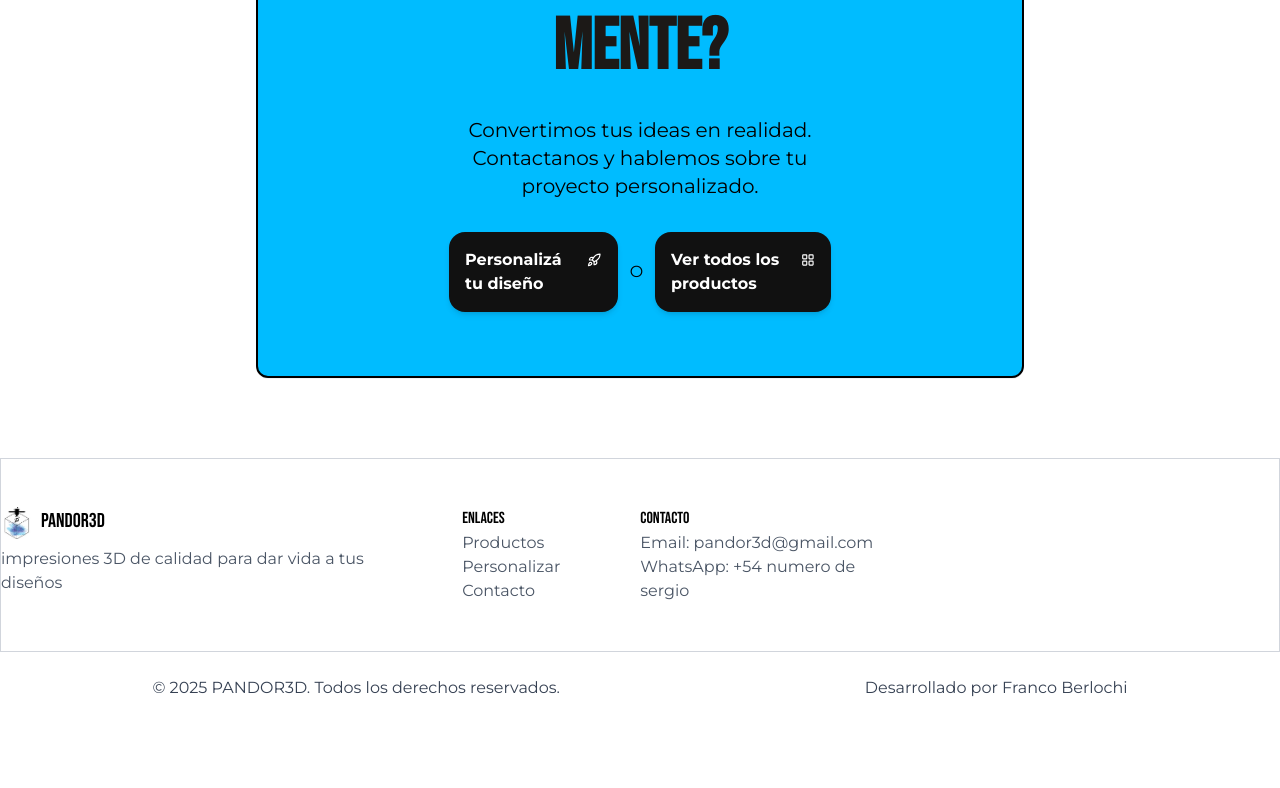
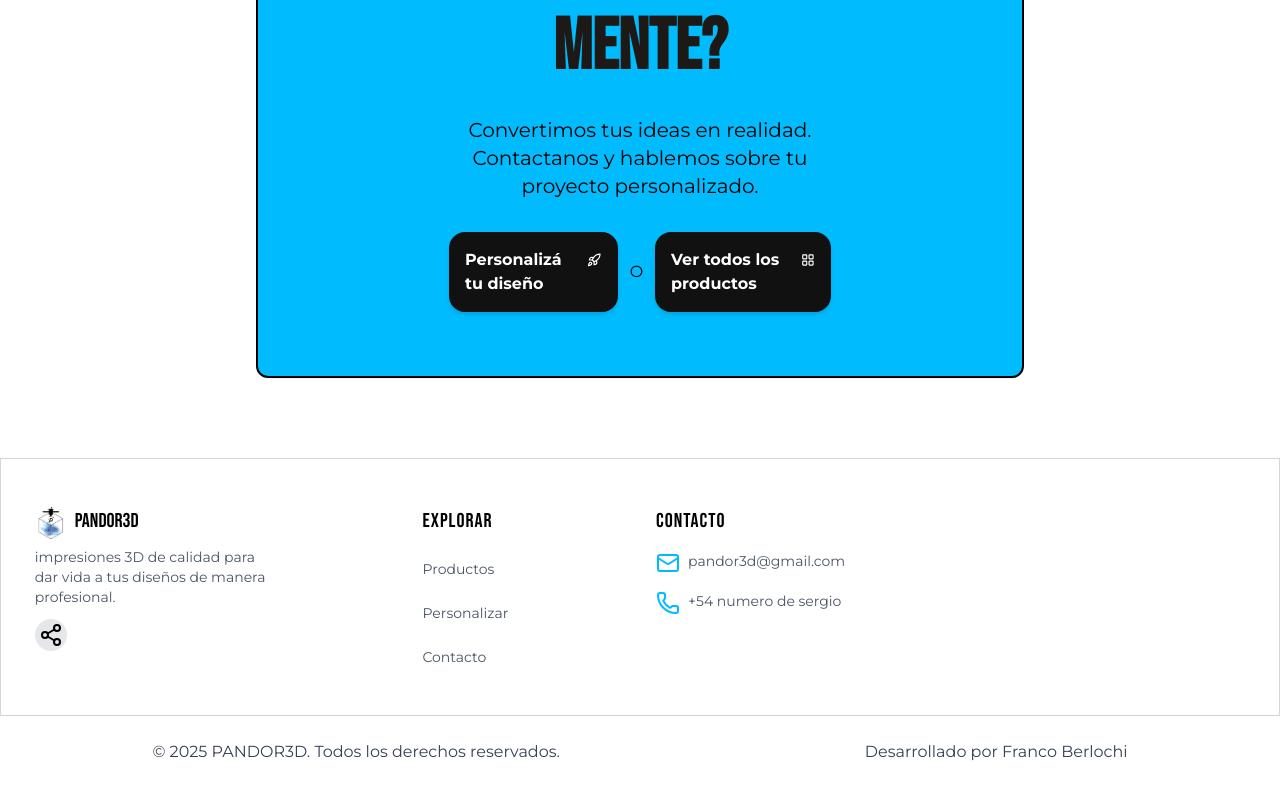
Before and after one commit to FrancoBerlochi/pandor3dnext, a Next.js app: page / in a window 1280 px wide. Shown: the part 1498-2286 px from the top of the page. Before the commit the page ends 2222 px from the top, so only its background shows below. Built offline with nearby package versions, Linux system fonts and the light colour scheme.

Commit message:
mejora visual del footer

```diff
--- a/app/page.tsx
+++ b/app/page.tsx
@@ -6,10 +6,11 @@ import HomeCard from "../components/cards/HomeCard";
 import Header from "../components/cards/Header";
 import SwiperComponent from "../components/ui/SwiperComponent"
 import { topCero } from "../lib/index";
-import { ArrowRight, Verified, Rocket, LayoutGrid } from "lucide-react";
+import { ArrowRight, Verified, Rocket, LayoutGrid, Share2, Check,Mail, Phone } from "lucide-react";
 import { useTheme } from "next-themes";
 import Link from "next/link";
 import linke from "@/public/linkedin.png";
+import { useState } from "react";
 
 const homeCards = [
   {
@@ -86,8 +87,6 @@ const homeCards = [
   },
 ];
 
-
-
 const HomePage = () => {
   const cardsToShow = homeCards.map((homeCard) => (
     <HomeCard
@@ -97,8 +96,14 @@ const HomePage = () => {
       text={homeCard.text}
     />
   ));
+  const [copied, setCopied] = useState(false)
+  const { resolvedTheme } = useTheme();
 
-  const { resolvedTheme } = useTheme();
+   const copy = async () => {
+    await navigator.clipboard.writeText("https://www.pandor3d.com.ar");
+    setCopied(true);
+    setTimeout(() => setCopied(false), 1500);
+   };
 
   return (
     <div id="inicio" className="">
@@ -200,42 +205,53 @@ const HomePage = () => {
                 PANDOR3D
               </h3>
             </div>
-            <p className="text-gray-600 dark:text-gray-300 max-md:text-[1rem]">
-              impresiones 3D de calidad para dar vida a tus diseños
+            <p className="text-gray-600 w-60 text-sm dark:text-gray-300 max-md:text-[1rem]">
+              impresiones 3D de calidad para dar vida a tus diseños de manera
+              profesional.
             </p>
+            <div
+              className={`flex mt-1 w-fit rounded-2xl p-1 cursor-pointer ${copied ? "bg-green-300" : "bg-gray-200"}`}
+              onClick={copy}
+            >
+              {copied ? <Check></Check> : <Share2></Share2>}
+            </div>
           </div>
-          <div className="flex flex-col max-md:ml-4">
-            <h3 className=" dark:text-white max-md:text-[1.1rem]">Enlaces</h3>
+          <div className="flex flex-col max-md:ml-4 gap-6">
+            <h3 className=" dark:text-white text-xl max-md:text-[1.1rem] tracking-wider">
+              Explorar
+            </h3>
             <Link
               onClick={topCero}
               href="/productos"
-              className="text-gray-600 hover:text-cyan-500 hover:opacity-70 dark:text-gray-300 dark:hover:text-[hsl(41,98%,70%)] max-md:text-[1rem]"
+              className="text-gray-600 text-sm hover:text-cyan-500 hover:opacity-70 dark:text-gray-300 dark:hover:text-[hsl(41,98%,70%)] max-md:text-[1rem]"
             >
               Productos
             </Link>
             <Link
               onClick={topCero}
               href="/personalizar"
-              className="text-gray-600 hover:text-cyan-500 hover:opacity-70 dark:text-gray-300 dark:hover:text-[hsl(41,98%,70%)] max-md:text-[1rem]"
+              className="text-gray-600 text-sm hover:text-cyan-500 hover:opacity-70 dark:text-gray-300 dark:hover:text-[hsl(41,98%,70%)] max-md:text-[1rem]"
             >
               Personalizar
             </Link>
             <Link
               onClick={topCero}
               href="/contacto"
-              className="text-gray-600 hover:text-cyan-500 hover:opacity-70 dark:text-gray-300 dark:hover:text-[hsl(41,98%,70%)] max-md:text-[1rem]"
+              className="text-gray-600 text-sm hover:text-cyan-500 hover:opacity-70 dark:text-gray-300 dark:hover:text-[hsl(41,98%,70%)] max-md:text-[1rem]"
             >
               Contacto
             </Link>
           </div>
           <hr className="max-md:block hidden w-[90vw] mx-auto border-[hsl(41,98%,51%)]" />
-          <div className="flex flex-col max-md:text-center">
-            <h3 className=" dark:text-white max-md:text-[1.1rem]">Contacto</h3>
-            <p className="text-gray-600 dark:text-gray-300">
-              Email: pandor3d@gmail.com
+          <div className="flex flex-col max-md:text-center gap-4">
+            <h3 className=" dark:text-white text-xl max-md:text-[1.1rem] tracking-wider">
+              Contacto
+            </h3>
+            <p className="flex gap-2 text-sm text-gray-600 dark:text-gray-300">
+              <Mail className="text-sky-400"/> pandor3d@gmail.com
             </p>
-            <p className="text-gray-600 dark:text-gray-300">
-              WhatsApp: +54 numero de sergio
+            <p className="flex gap-2 text-sm text-gray-600 dark:text-gray-300">
+              <Phone className="text-sky-400"/> +54 numero de sergio
             </p>
           </div>
         </div>
```
